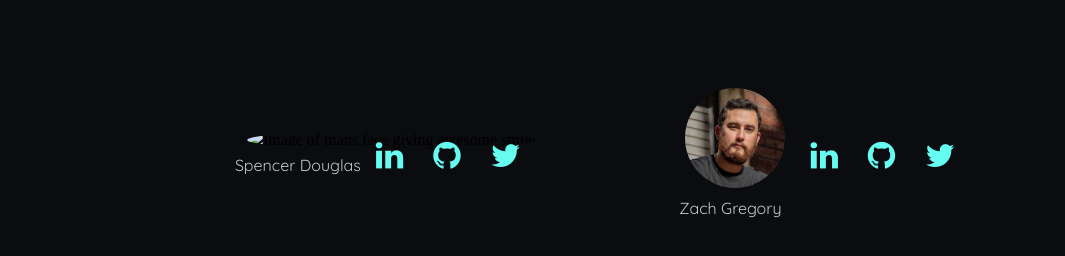
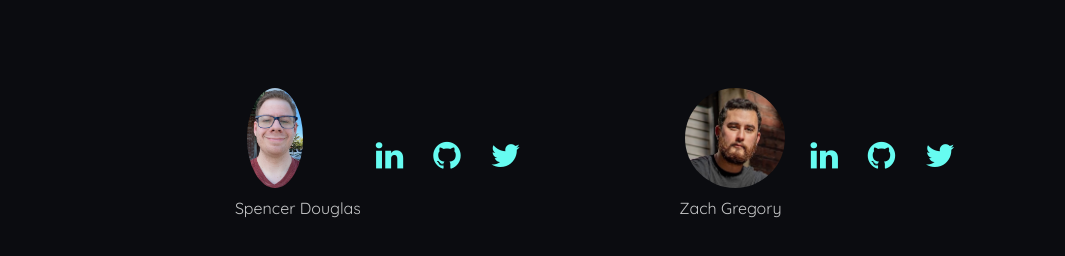
Before and after one commit to Cyrun2/Scrib, a plain HTML site: page index.html in a window 1280 px wide. Shown: the part 3973-4229 px from the top of the page, 215-1280 px from the left. Drawn offline with Linux system fonts and the light colour scheme.

Commit message:
added my pic

```diff
--- a/index.html
+++ b/index.html
@@ -94,7 +94,7 @@
             </div>
             <div class="footer2">
                 <div>
-                    <img class="spencerImage" src="./images/spencer.jpg" alt="Image of mans face giving awesome smile">
+                    <img class="spencerImage" src="./images/spencer.jpeg" alt="Image of mans face giving awesome smile">
                     <p class="nameTag">Spencer Douglas</p>
                 </div>
                 <div class="footerSocials">
```
Also changed, not shown: images/spencer.jpeg (added).
